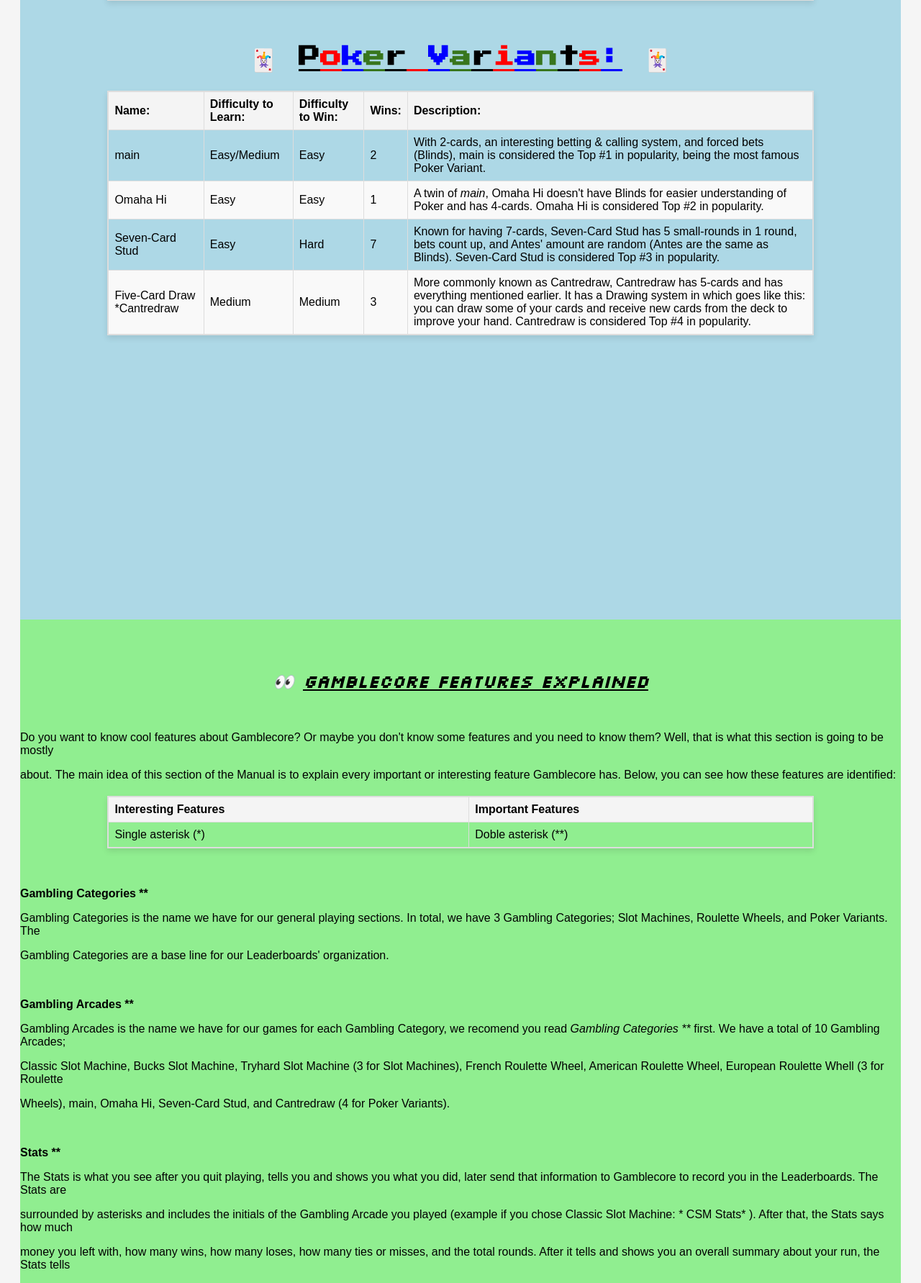
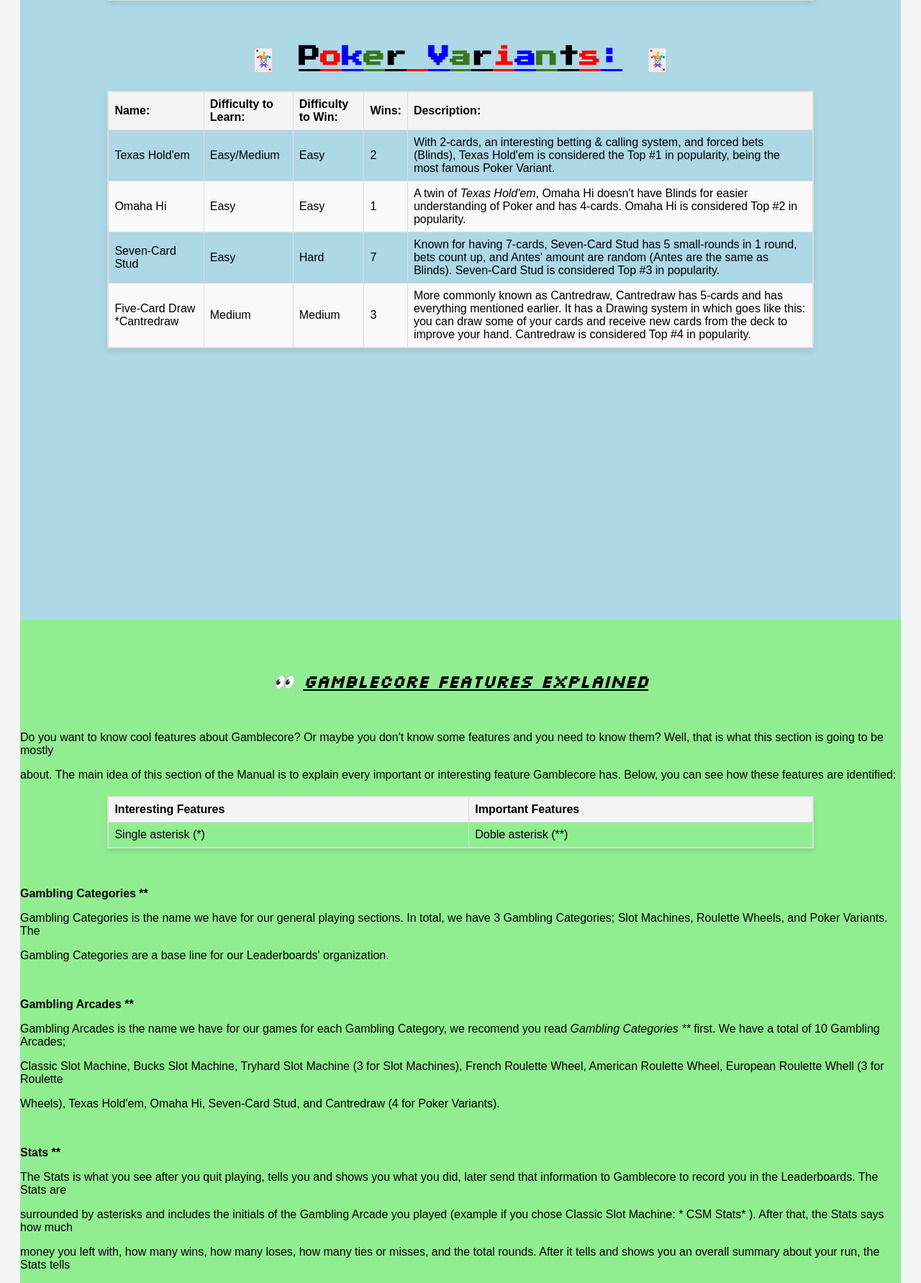
Before and after one commit to Mat1020/gamblecore, a Django app: page /manual/ in a window 1280 px wide. Shown: the part 2719-4502 px from the top of the page at 72% size. Run offline with Django 5.2, Linux system fonts and the light colour scheme.

Commit message:
Fixed issue where renaming Texas Hold'em was into something else

```diff
--- a/gamblecore/main/templates/manual.html
+++ b/gamblecore/main/templates/manual.html
@@ -304,18 +304,18 @@
                 </thead>
                 <tbody>
                     <tr>
-                        <td>main</td>
+                        <td>Texas Hold'em</td>
                         <td>Easy/Medium</td>
                         <td>Easy</td>
                         <td>2</td>
-                        <td>With 2-cards, an interesting betting & calling system, and forced bets (Blinds), main is considered the Top #1 in popularity, being the most famous Poker Variant.</td>
+                        <td>With 2-cards, an interesting betting & calling system, and forced bets (Blinds), Texas Hold'em is considered the Top #1 in popularity, being the most famous Poker Variant.</td>
                     </tr>
                     <tr>
                         <td>Omaha Hi</td>
                         <td>Easy</td>
                         <td>Easy</td>
                         <td>1</td>
-                        <td>A twin of <i>main</i>, Omaha Hi doesn't have Blinds for easier understanding of Poker and has 4-cards. Omaha Hi is considered Top #2 in popularity.</td>
+                        <td>A twin of <i>Texas Hold'em</i>, Omaha Hi doesn't have Blinds for easier understanding of Poker and has 4-cards. Omaha Hi is considered Top #2 in popularity.</td>
                     </tr>
                     <tr>
                         <td>Seven-Card Stud</td>
@@ -370,7 +370,7 @@
         <p style="text-align: left;"><strong>Gambling Arcades **</strong></p>
             <p style="text-align: left;">Gambling Arcades is the name we have for our games for each Gambling Category, we recomend you read <i>Gambling Categories **</i> first. We have a total of 10 Gambling Arcades;</p>
             <p style="text-align: left;">Classic Slot Machine, Bucks Slot Machine, Tryhard Slot Machine (3 for Slot Machines), French Roulette Wheel, American Roulette Wheel, European Roulette Whell (3 for Roulette</p>
-            <p style="text-align: left;">Wheels), main, Omaha Hi, Seven-Card Stud, and Cantredraw (4 for Poker Variants).</p>
+            <p style="text-align: left;">Wheels), Texas Hold'em, Omaha Hi, Seven-Card Stud, and Cantredraw (4 for Poker Variants).</p>
         <br>
 
         <!--Stats-->
@@ -449,7 +449,7 @@
         <br>
 
         <p style="text-align: left;">Next, you might consider trying the European Roulette Wheel or Omaha Hi, as both are among the simplest and easiest options in their respective Gambling Categories. If you enjoy</p>
-            <p style="text-align: left;">the European Roulette Wheel, you can then explore the American Roulette Wheel or the French Roulette Wheel.  If you prefer Omaha Hi, you can move on to main, and</p>
+            <p style="text-align: left;">the European Roulette Wheel, you can then explore the American Roulette Wheel or the French Roulette Wheel.  If you prefer Omaha Hi, you can move on to Texas Hold'em, and</p>
             <p style="text-align: left;">later try Cantredraw or Seven-Card Stud.</p>
         <br>
 
--- a/goals.txt
+++ b/goals.txt
@@ -9,7 +9,7 @@ Goals:
     () Roulette Wheels
         () See what else you can add to make it more realistic
     () Poker Variants
-        () Rename "main" to "Texas Hold'em"
+        () Rename "Texas Hold Em'" to "Texas Hold'em"
         () Include the "River" and more rounds for Cantredraw, Omaha Hi, and Texas Hold'em
 
 () Can share to other people by using the url "gamblecore-net"
```
